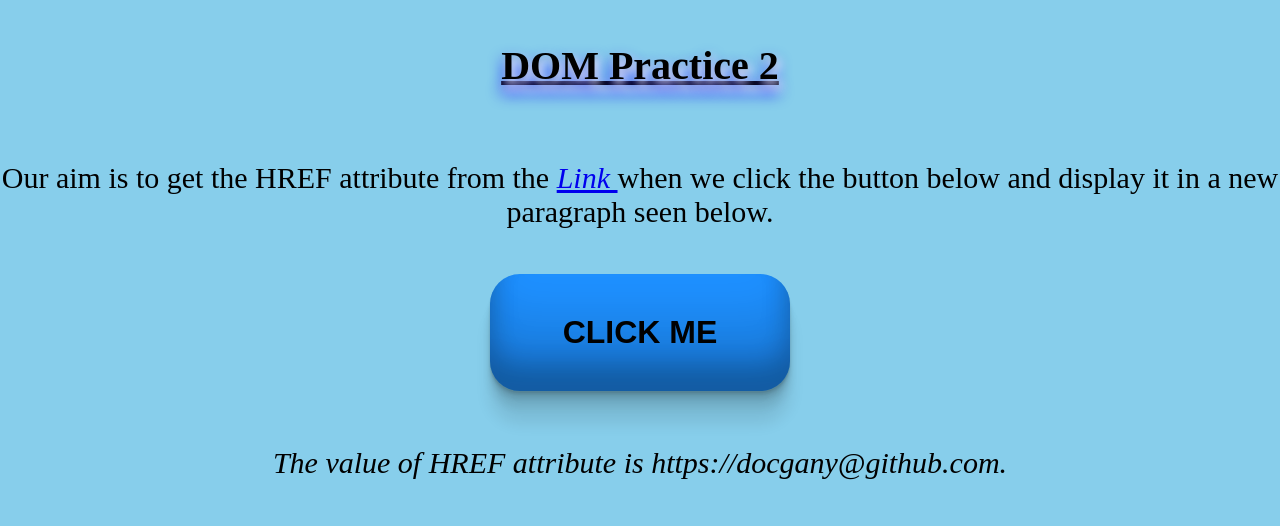
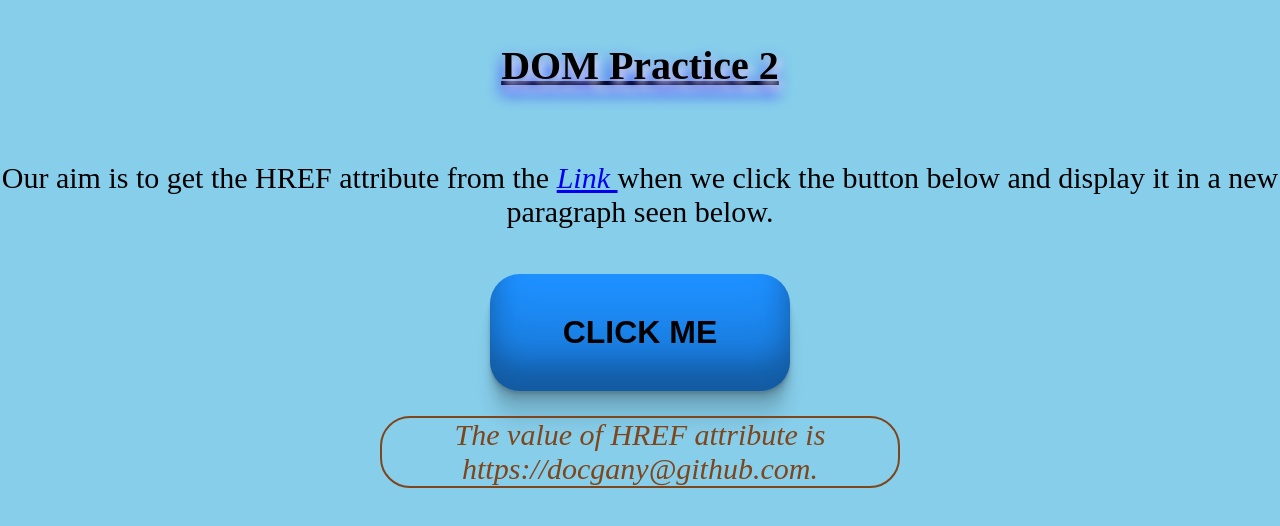
Before and after one commit to docgany/javascript-function-problems, a plain HTML site: page dom-problems/DOM-problem2/index.html in a window 1280 px wide. Both pictures are taken after a click on the button "CLICK ME". Drawn offline with Linux system fonts and the light colour scheme.

Commit message:
completed 2 DOM-problems using javascript in my project and this is the first commit for them.

```diff
--- a/dom-problems/DOM-problem2/index.html
+++ b/dom-problems/DOM-problem2/index.html
@@ -16,7 +16,7 @@
     </p>
     <button id="btn">CLICK ME</button>
 
-    <div>
+    <div id="container">
         <p id="result"></p>
     </div>
 
--- a/dom-problems/DOM-problem2/script.js
+++ b/dom-problems/DOM-problem2/script.js
@@ -8,10 +8,12 @@ When you click on it, display it on the webpage by adding it as the text for ano
 const button = document.getElementById("btn");
 let para = document.getElementById("result");
 let link = document.getElementById("my-link");
+const div = document.getElementById("container");
 
 /*add an event Listener to the button that triggers an event handler on click event, then define a function within which we use the `element.getAttibute() method to get its attribute value. Finally this is displayed in our empty paragraph with a string template string using the property `element.getAttribute();*/
 
 button.addEventListener("click", function () {
     let output = link.getAttribute("href");
     para.textContent = `The value of HREF attribute is ${output}.`;
+    para.style.border = "2px solid ";
 });
--- a/dom-problems/DOM-problem2/stylesheet.css
+++ b/dom-problems/DOM-problem2/stylesheet.css
@@ -33,7 +33,7 @@ p {
     margin-bottom: 20px;
 }
 
-p:isnotfirst-child {
+p:first-child {
     color: rgb(127, 69, 27);
 }
 
@@ -47,6 +47,9 @@ h1 {
 #result {
     font-style: italic;
     text-align: center;
+    width: 70%;
+    margin: 0 auto;
+    border-radius: 30px;
 }
 
 p>a {
```
